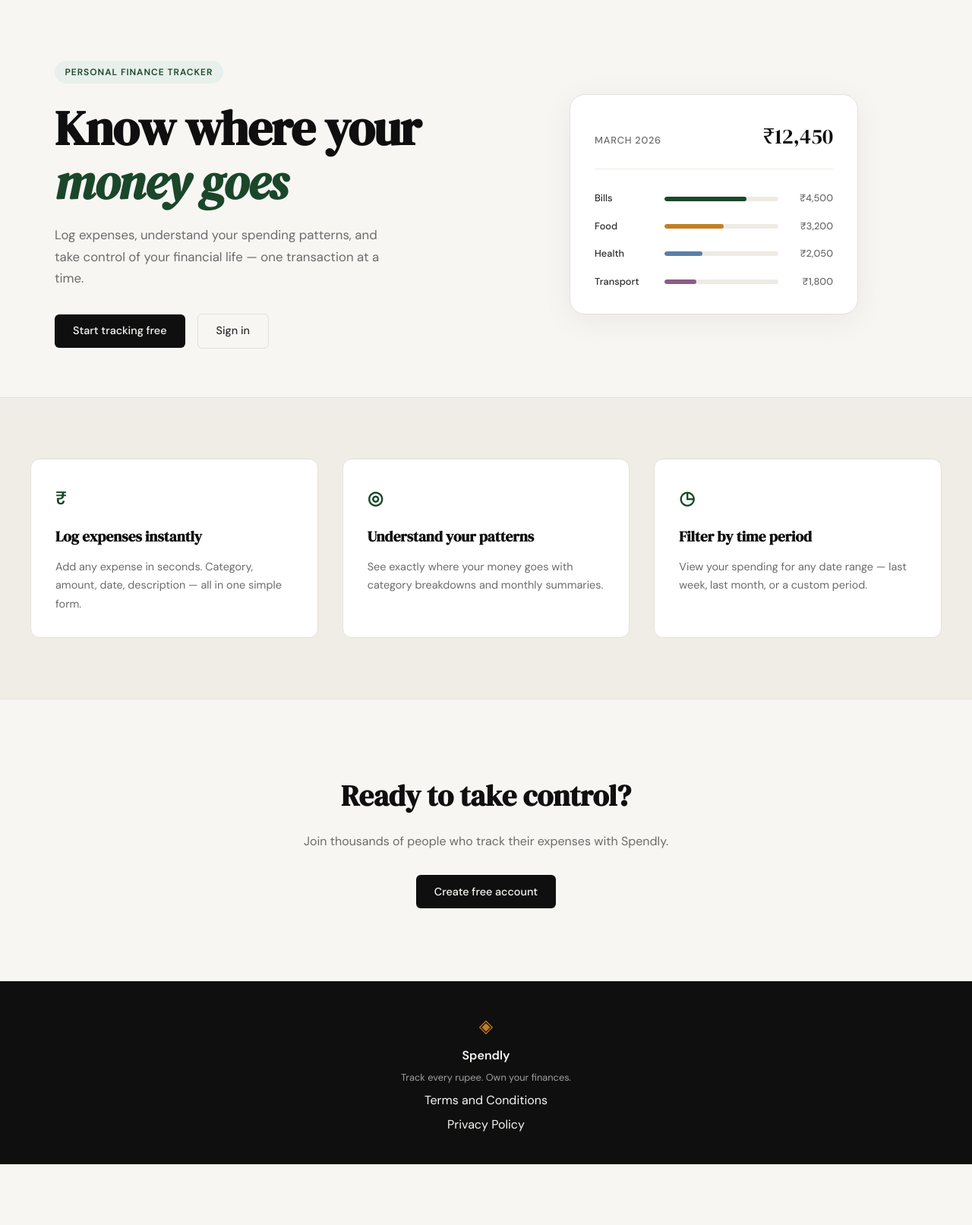
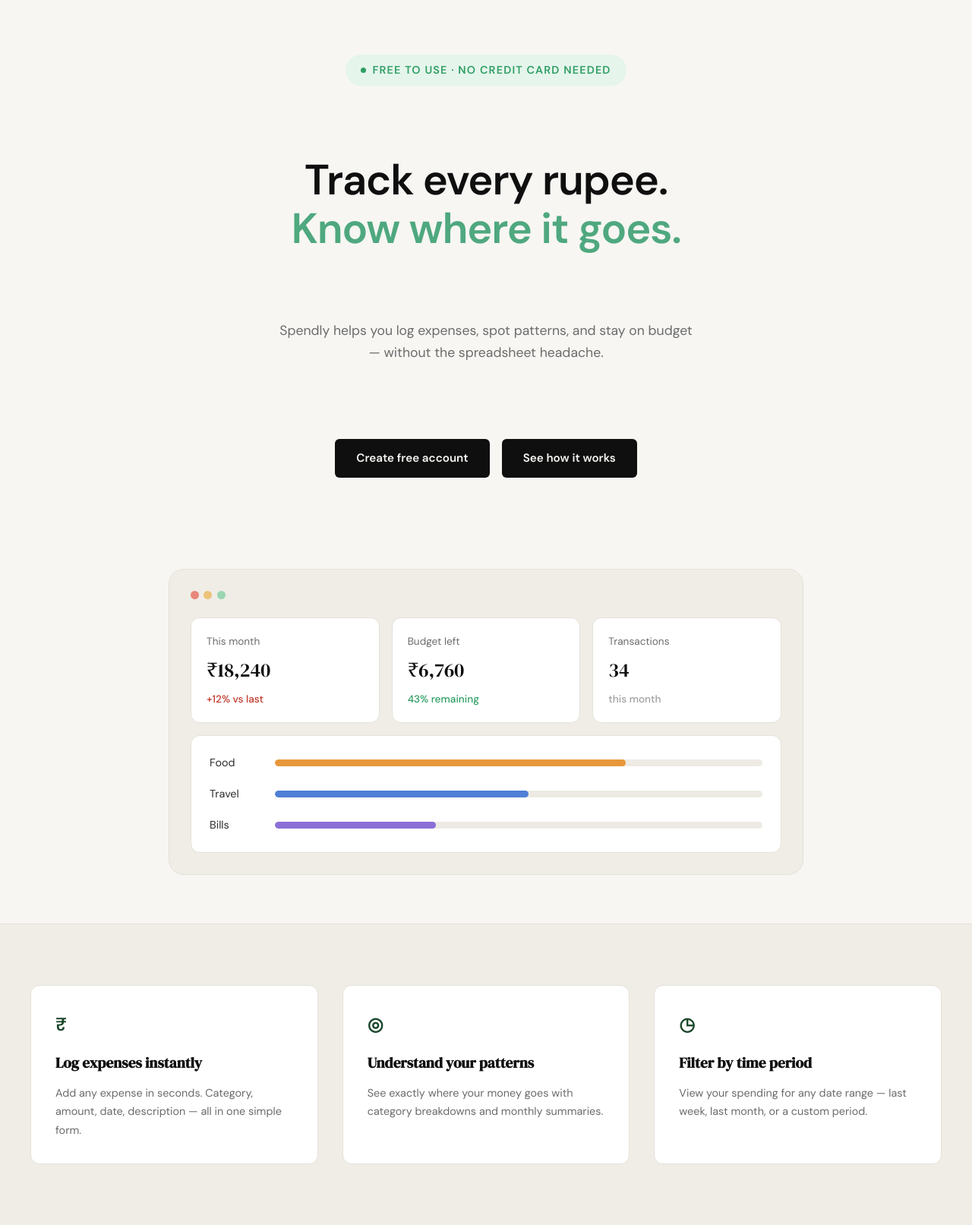
Before and after one commit to surajrao2003/spendly, a Flask app: page / in a window 1280 px wide. Shown: the part 61-1674 px from the top of the page at 76% size. Before the commit the page ends 1594 px from the top, so only its background shows below. Run offline with Flask 3, Linux system fonts and the light colour scheme.

Commit message:
redesign hero section to match mockup

```diff
--- /dev/null
+++ b/static/css/landing.css
@@ -0,0 +1,198 @@
+/* ------------------------------------------------------------------ */
+/* Hero (landing page)                                                 */
+/* ------------------------------------------------------------------ */
+
+.hero {
+    padding: 4.5rem 2rem 4rem;
+    max-width: 900px;
+    margin: 0 auto;
+    display: flex;
+    flex-direction: column;
+    align-items: center;
+    text-align: center;
+}
+
+.hero-badge {
+    display: inline-flex;
+    align-items: center;
+    gap: 0.5rem;
+    background: #e5f5ec;
+    color: #2f9e64;
+    font-size: 0.9rem;
+    font-weight: 600;
+    padding: 0.55rem 1.25rem;
+    border-radius: 999px;
+    margin-bottom: 1.75rem;
+}
+
+.hero-badge-dot {
+    width: 7px;
+    height: 7px;
+    border-radius: 50%;
+    background: #2f9e64;
+}
+
+.hero-title {
+    font-family: var(--font-body);
+    font-weight: 700;
+    font-size: clamp(2.5rem, 6vw, 3.5rem);
+    line-height: 1.15;
+    letter-spacing: -0.02em;
+    color: var(--ink);
+    margin-bottom: 1.5rem;
+}
+
+.hero-title .hero-title-accent {
+    display: block;
+    color: #4fa87f;
+}
+
+.hero-subtitle {
+    font-size: 1.1rem;
+    color: var(--ink-muted);
+    line-height: 1.6;
+    max-width: 560px;
+    margin: 0 auto 2.25rem;
+}
+
+.hero-actions {
+    display: flex;
+    gap: 1rem;
+    align-items: center;
+    justify-content: center;
+    margin-bottom: 3.5rem;
+}
+
+.hero-btn {
+    display: inline-block;
+    background: var(--ink);
+    color: var(--paper);
+    padding: 0.85rem 1.75rem;
+    border-radius: var(--radius-sm);
+    font-family: var(--font-body);
+    font-size: 0.95rem;
+    font-weight: 600;
+    cursor: pointer;
+    border: none;
+    text-decoration: none;
+    transition: background 0.2s;
+}
+
+.hero-btn:hover {
+    background: var(--ink-soft);
+}
+
+/* ------------------------------------------------------------------ */
+/* Hero visual (dashboard summary mock)                                */
+/* ------------------------------------------------------------------ */
+
+.hero-visual {
+    width: 100%;
+}
+
+.browser-mock {
+    background: var(--paper-warm);
+    border: 1px solid var(--border);
+    border-radius: var(--radius-lg);
+    padding: 1.75rem;
+    width: 100%;
+}
+
+.browser-dots {
+    display: flex;
+    gap: 0.4rem;
+    margin-bottom: 1.5rem;
+}
+
+.browser-dots .dot {
+    width: 11px;
+    height: 11px;
+    border-radius: 50%;
+}
+
+.dot-red { background: #e8877c; }
+.dot-yellow { background: #ecc379; }
+.dot-green { background: #9bd6b3; }
+
+.stat-cards {
+    display: grid;
+    grid-template-columns: repeat(3, 1fr);
+    gap: 1rem;
+    margin-bottom: 1rem;
+}
+
+.stat-card {
+    background: var(--paper-card);
+    border: 1px solid var(--border);
+    border-radius: var(--radius-md);
+    padding: 1.25rem;
+    display: flex;
+    flex-direction: column;
+    gap: 0.4rem;
+    text-align: left;
+}
+
+.stat-label {
+    font-size: 0.85rem;
+    color: var(--ink-muted);
+}
+
+.stat-value {
+    font-family: var(--font-display);
+    font-size: 1.6rem;
+    color: var(--ink);
+}
+
+.stat-change {
+    font-size: 0.85rem;
+    font-weight: 500;
+}
+
+.stat-change.negative { color: var(--danger); }
+.stat-change.positive { color: #2f9e64; }
+.stat-change.neutral { color: var(--ink-faint); }
+
+.bar-card {
+    background: var(--paper-card);
+    border: 1px solid var(--border);
+    border-radius: var(--radius-md);
+    padding: 1.5rem;
+    display: flex;
+    flex-direction: column;
+    gap: 1.1rem;
+}
+
+.bar-row {
+    display: grid;
+    grid-template-columns: 70px 1fr;
+    align-items: center;
+    gap: 1rem;
+}
+
+.bar-label {
+    font-size: 0.9rem;
+    color: var(--ink-soft);
+    text-align: left;
+}
+
+.bar-track {
+    height: 9px;
+    background: var(--border-soft);
+    border-radius: 999px;
+    overflow: hidden;
+}
+
+.bar-fill {
+    height: 100%;
+    border-radius: 999px;
+}
+
+.bar-food { background: #e8973a; }
+.bar-travel { background: #4f7fd6; }
+.bar-bills { background: #8b6fd6; }
+
+@media (max-width: 640px) {
+    .stat-cards { grid-template-columns: 1fr; }
+    .hero-actions { flex-direction: column; }
+    .hero-btn { width: 100%; text-align: center; }
+}
--- a/templates/landing.html
+++ b/templates/landing.html
@@ -2,59 +2,71 @@
 
 {% block title %}Spendly — Track Every Rupee{% endblock %}
 
+{% block head %}
+<link rel="stylesheet" href="{{ url_for('static', filename='css/landing.css') }}">
+{% endblock %}
+
 {% block content %}
 
 <section class="hero">
-    <div class="hero-inner">
-        <div class="hero-badge">Personal Finance Tracker</div>
-        <h1 class="hero-title">
-            Know where your<br>
-            <em>money goes</em>
-        </h1>
-        <p class="hero-subtitle">
-            Log expenses, understand your spending patterns,
-            and take control of your financial life —
-            one transaction at a time.
-        </p>
-        <div class="hero-actions">
-            <a href="{{ url_for('register') }}" class="btn-primary">Start tracking free</a>
-            <a href="{{ url_for('login') }}" class="btn-ghost">Sign in</a>
-        </div>
+    <div class="hero-badge">
+        <span class="hero-badge-dot"></span>
+        Free to use · No credit card needed
+    </div>
+    <h1 class="hero-title">
+        Track every rupee.
+        <span class="hero-title-accent">Know where it goes.</span>
+    </h1>
+    <p class="hero-subtitle">
+        Spendly helps you log expenses, spot patterns, and stay
+        on budget — without the spreadsheet headache.
+    </p>
+    <div class="hero-actions">
+        <a href="{{ url_for('register') }}" class="hero-btn">Create free account</a>
+        <a href="#" class="hero-btn">See how it works</a>
     </div>
     <div class="hero-visual">
-        <div class="mock-card">
-            <div class="mock-card-header">
-                <span class="mock-label">March 2026</span>
-                <span class="mock-total">₹12,450</span>
+        <div class="browser-mock">
+            <div class="browser-dots">
+                <span class="dot dot-red"></span>
+                <span class="dot dot-yellow"></span>
+                <span class="dot dot-green"></span>
             </div>
-            <div class="mock-bars">
-                <div class="mock-bar-row">
-                    <span class="mock-cat">Bills</span>
-                    <div class="mock-bar-track">
-                        <div class="mock-bar" style="width: 72%"></div>
+            <div class="stat-cards">
+                <div class="stat-card">
+                    <span class="stat-label">This month</span>
+                    <span class="stat-value">₹18,240</span>
+                    <span class="stat-change negative">+12% vs last</span>
+                </div>
+                <div class="stat-card">
+                    <span class="stat-label">Budget left</span>
+                    <span class="stat-value">₹6,760</span>
+                    <span class="stat-change positive">43% remaining</span>
+                </div>
+                <div class="stat-card">
+                    <span class="stat-label">Transactions</span>
+                    <span class="stat-value">34</span>
+                    <span class="stat-change neutral">this month</span>
+                </div>
+            </div>
+            <div class="bar-card">
+                <div class="bar-row">
+                    <span class="bar-label">Food</span>
+                    <div class="bar-track">
+                        <div class="bar-fill bar-food" style="width: 72%"></div>
                     </div>
-                    <span class="mock-amt">₹4,500</span>
                 </div>
-                <div class="mock-bar-row">
-                    <span class="mock-cat">Food</span>
-                    <div class="mock-bar-track">
-                        <div class="mock-bar mock-bar-2" style="width: 52%"></div>
+                <div class="bar-row">
+                    <span class="bar-label">Travel</span>
+                    <div class="bar-track">
+                        <div class="bar-fill bar-travel" style="width: 52%"></div>
                     </div>
-                    <span class="mock-amt">₹3,200</span>
                 </div>
-                <div class="mock-bar-row">
-                    <span class="mock-cat">Health</span>
-                    <div class="mock-bar-track">
-                        <div class="mock-bar mock-bar-3" style="width: 33%"></div>
+                <div class="bar-row">
+                    <span class="bar-label">Bills</span>
+                    <div class="bar-track">
+                        <div class="bar-fill bar-bills" style="width: 33%"></div>
                     </div>
-                    <span class="mock-amt">₹2,050</span>
-                </div>
-                <div class="mock-bar-row">
-                    <span class="mock-cat">Transport</span>
-                    <div class="mock-bar-track">
-                        <div class="mock-bar mock-bar-4" style="width: 28%"></div>
-                    </div>
-                    <span class="mock-amt">₹1,800</span>
                 </div>
             </div>
         </div>
```
Also changed, not shown: design_img.png (added).
